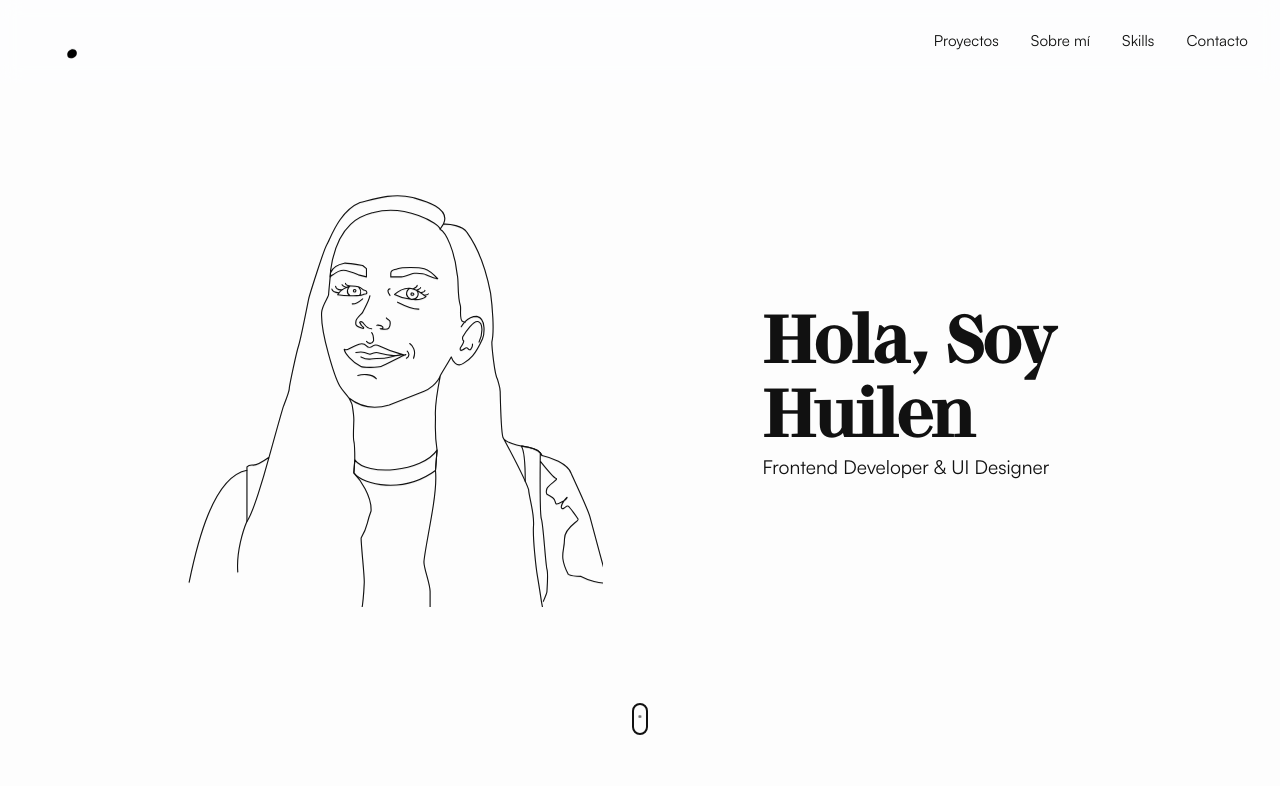
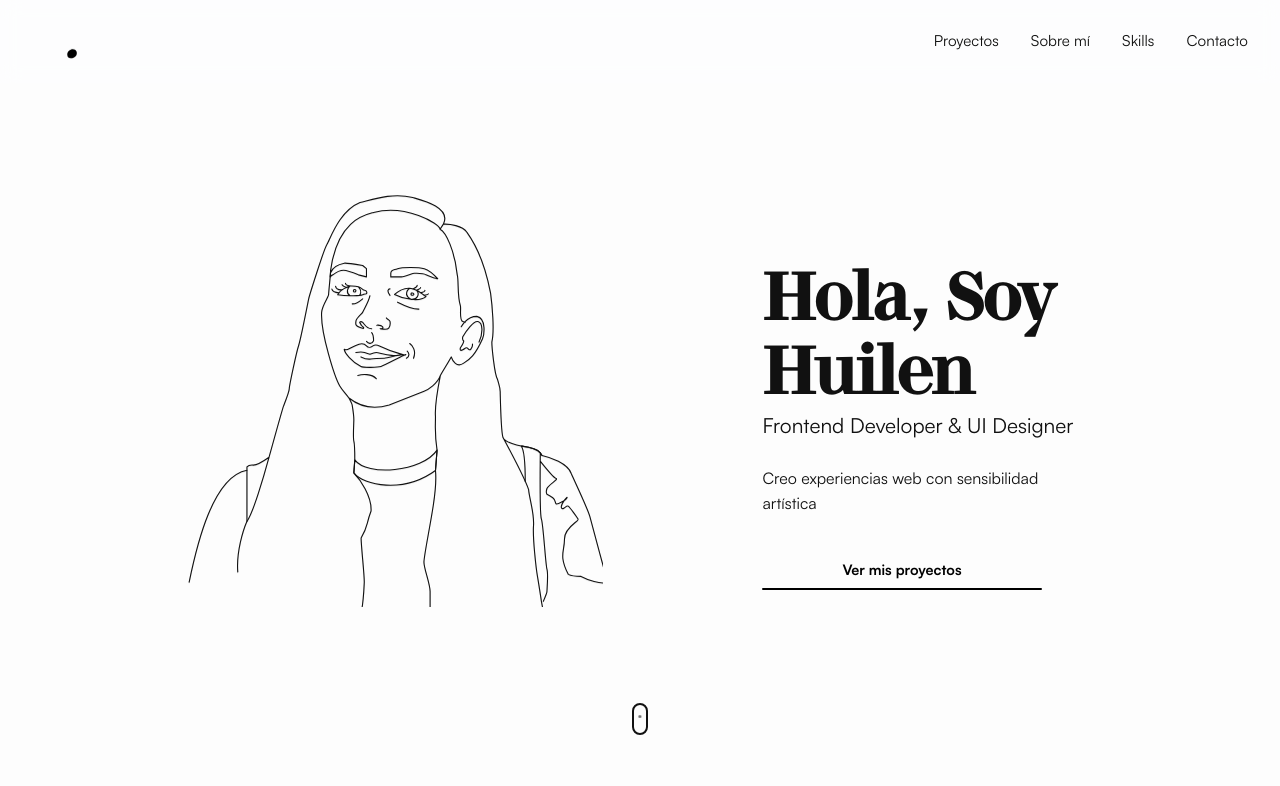
Before and after one commit to HuilenPe/Huilen-Portfolio, a React (Vite) app: page / in a window 1280 px wide. Shown: the top 786 px of the page. Built offline with nearby package versions, Linux system fonts and the light colour scheme.

Commit message:
Update hero with copy and CTA button

```diff
--- /dev/null
+++ b/src/components/Button/HeroButton/heroButton.jsx
@@ -0,0 +1,12 @@
+import { React } from "react"
+import styles from "../HeroButton/heroButton.module.css"
+
+function HeroButton({ text, onClick }) {
+    return (
+        <button className={styles.heroButton} onClick={onClick}>
+            {text}
+        </button>
+    );
+}
+
+export default HeroButton
--- /dev/null
+++ b/src/components/Button/HeroButton/heroButton.module.css
@@ -0,0 +1,43 @@
+/* .heroButton  {
+  background:transparent;
+  padding: 0.6rem 4rem;
+  border-radius: 5px;
+  border: none;
+  font-size: 0.8rem;
+  font-weight: 500;
+  box-shadow: 0 2px 4px rgba(0,0,0,0.05);
+  transition: transform 0.2s ease, box-shadow 0.2s ease;
+}
+
+.heroButton:hover {
+  transform: translateY(-3px);
+  box-shadow: 0 6px 12px rgba(0,0,0,0.15);
+} */
+
+.heroButton {
+  background: transparent;
+  padding: 0.6rem 5rem;
+  border-radius: 5px;
+  border: none;
+  font-size: 0.9rem;
+  font-weight: 600;
+  cursor: pointer;
+  position: relative;
+}
+
+.heroButton::after {
+  content: "";
+  position: absolute;
+  left: 0;
+  bottom: 0;
+  width: 100%;
+  height: 2px;
+  background: #000;
+  border-radius: 1px;
+  transform: scaleX(1);
+  transition: height 0.3s ease;
+}
+
+.heroButton:hover::after {
+  height: 6px;
+}
--- a/src/index.css
+++ b/src/index.css
@@ -12,6 +12,8 @@ body {
   font-family: var(--font-primary);
   line-height: 1.5;
   -webkit-font-smoothing: antialiased;
+  background: var(--bg-main);
+  color: var(--text-main);
 }
 
 img,
@@ -45,12 +47,6 @@ select {
   /* fonts */
   --font-primary: 'Satoshi', sans-serif;
   --font-display: 'Stardom', serif;
-}
-
-/* base global */
-body {
-  background: var(--bg-main);
-  color: var(--text-main);
 }
 
 /* estructura base */
@@ -111,6 +107,13 @@ button {
 }
 
 @font-face {
+  font-family: 'Satoshi';
+  src: url('/fonts/satoshi/Satoshi-Italic.woff2') format('woff2');
+  font-style: italic;
+  font-display: swap;
+}
+
+@font-face {
   font-family: 'Stardom';
   src: url('/fonts/stardom/Stardom-Regular.woff2') format('woff2');
   font-display: swap;
--- a/src/sections/Hero/Hero.jsx
+++ b/src/sections/Hero/Hero.jsx
@@ -1,7 +1,7 @@
 import { useEffect, useRef } from "react"
 import styles from "./Hero.module.css"
 import scrollStyles from "./ScrollIndicator.module.css"
-
+import HeroButton from "../../components/Button/HeroButton/heroButton"
 function Hero() {
     const contornoRef = useRef(null)
     const ojoIzqRef = useRef(null)
@@ -98,10 +98,16 @@ function Hero() {
                     </svg>
                 </div>
                 <div className={styles.left}>
-                    <h1>Hola, Soy Huilen</h1>
-                    <p>Frontend Developer & UI Designer</p>
+                        <h1>Hola, Soy Huilen</h1>
+                        <p className={styles.subtitile}>Frontend Developer & UI Designer</p>
+                        <br />
+                        <p>Creo experiencias web con sensibilidad artística</p>
+                        <div className={styles.ctaButtons}>
+                            <HeroButton text="Ver mis proyectos" />
+                        </div>
                     </div>
                 </div>
+
                 <div className={scrollStyles.scrollWrap}>
                     <div className={scrollStyles.mouseScroll}></div>
 
--- a/src/sections/Hero/Hero.module.css
+++ b/src/sections/Hero/Hero.module.css
@@ -24,13 +24,13 @@
 }
 
 .left h1 {
-  font-size: clamp(2.3rem, 7vw, 4.2rem);
+  font-size: clamp(2.5rem, 7vw, 4.2rem);
   line-height: 1.1;
   font-family: var(--font-display)
 }
 
-.left p {
-  font-size: 1.2rem;
+.subtitile {
+font-size: 1.3rem;
 }
 
 .svg {
@@ -48,6 +48,11 @@
   stroke-linejoin: round;
 
   filter: drop-shadow(0 2px 2px rgba(0,0,0,0.1));
+}
+
+.ctaButtons{
+  margin-top: 2rem;
+  margin-bottom: -4rem;
 }
 
 @media (min-width: 768px) {
```
Also changed, not shown: public/fonts/satoshi/Satoshi-Italic.woff2 (added).
